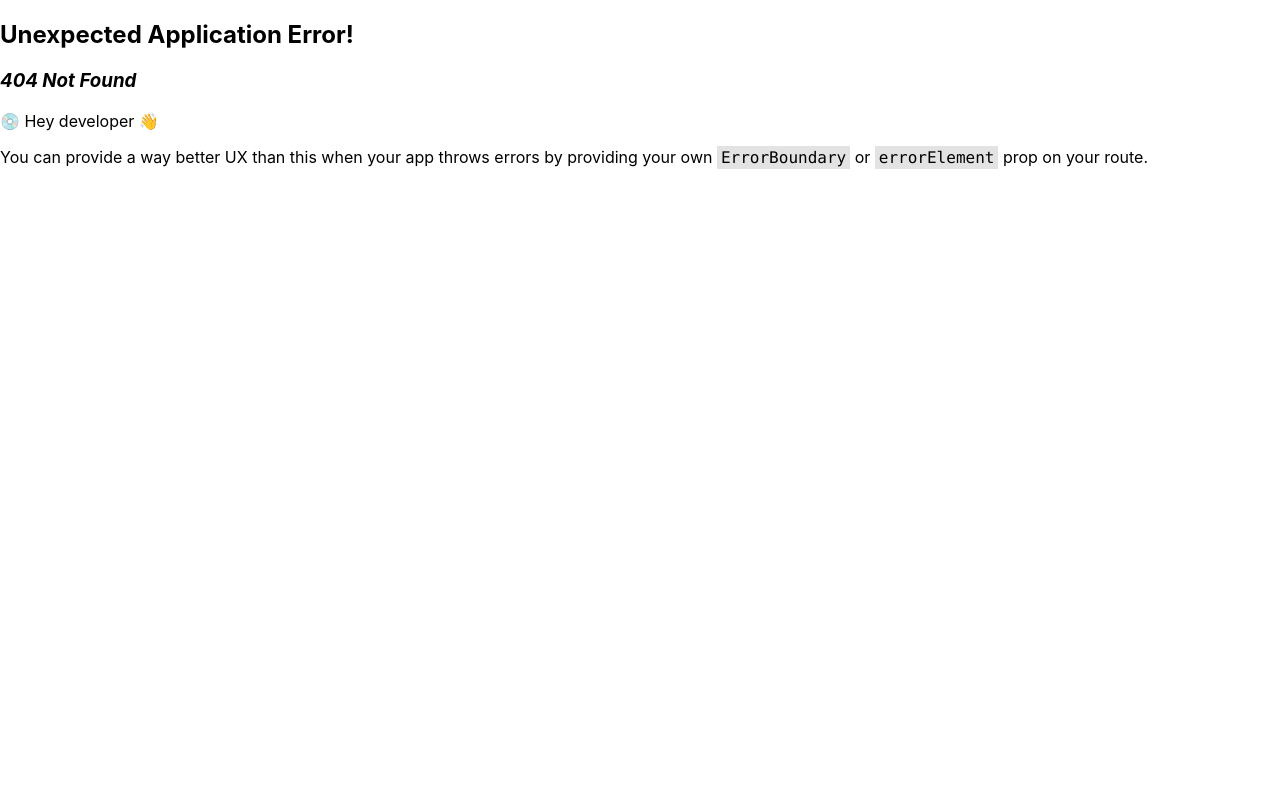
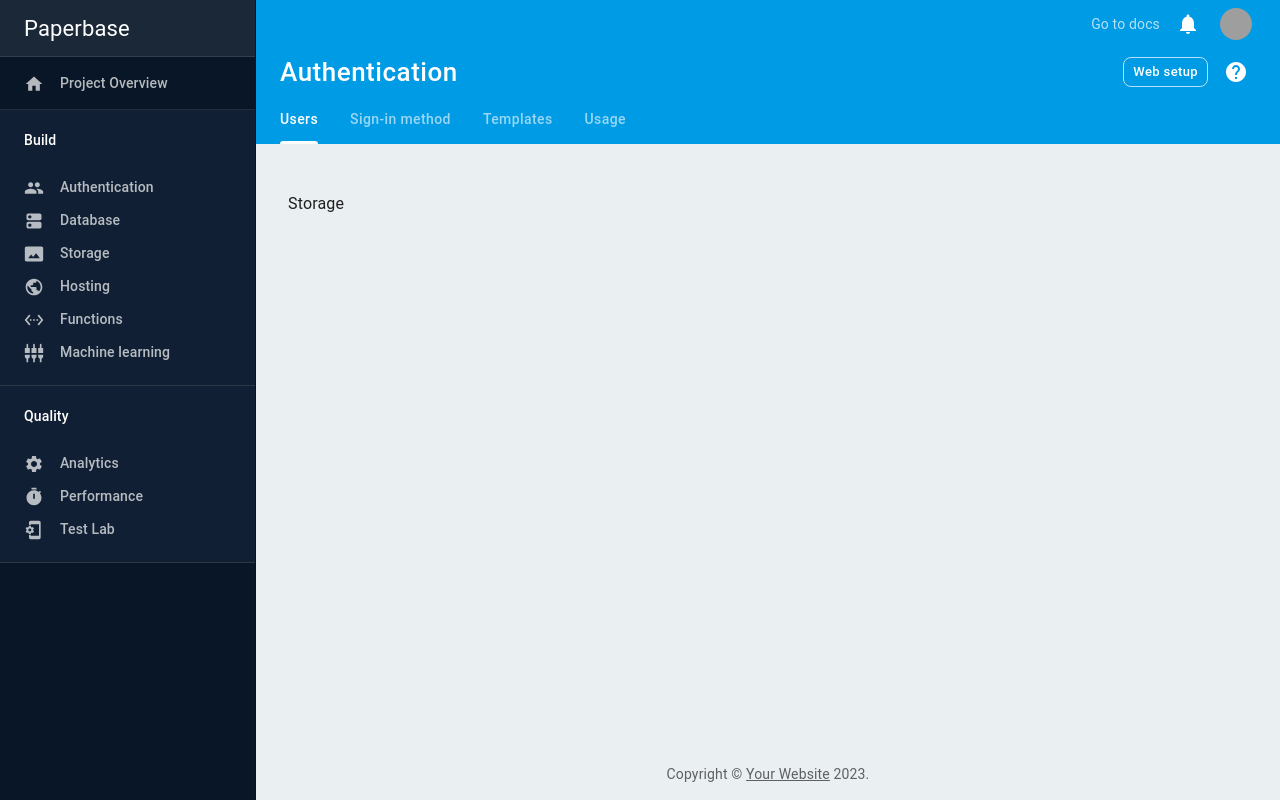
Before and after one commit to FrancescoMain/dashboard, a React (Create React App) app: page /storage in a window 1280 px wide. Before the commit this address had no page. Built offline with nearby package versions, Linux system fonts and the light colour scheme; grey boxes are pictures that could not be loaded.

Commit message:
aggiunto storage

```diff
--- /dev/null
+++ b/src/components/Storage/Storage.tsx
@@ -0,0 +1,7 @@
+import React from "react";
+
+const Storage = () => {
+  return <div>Storage</div>;
+};
+
+export default Storage;
--- a/src/index.tsx
+++ b/src/index.tsx
@@ -13,6 +13,7 @@ import Performance from "./components/Performance/Performance";
 import TestLab from "./components/TestLab/TestLab";
 import Authentication from "./components/Authentication/Authentication";
 import UserForm from "./components/Authentication/UserForm";
+import Storage from "./components/Storage/Storage";
 
 const router = createBrowserRouter([
   {
@@ -30,6 +31,10 @@ const router = createBrowserRouter([
       {
         path: "/hosting",
         element: <Hosting />,
+      },
+      {
+        path: "/storage",
+        element: <Storage />,
       },
       {
         path: "/functions",
```
